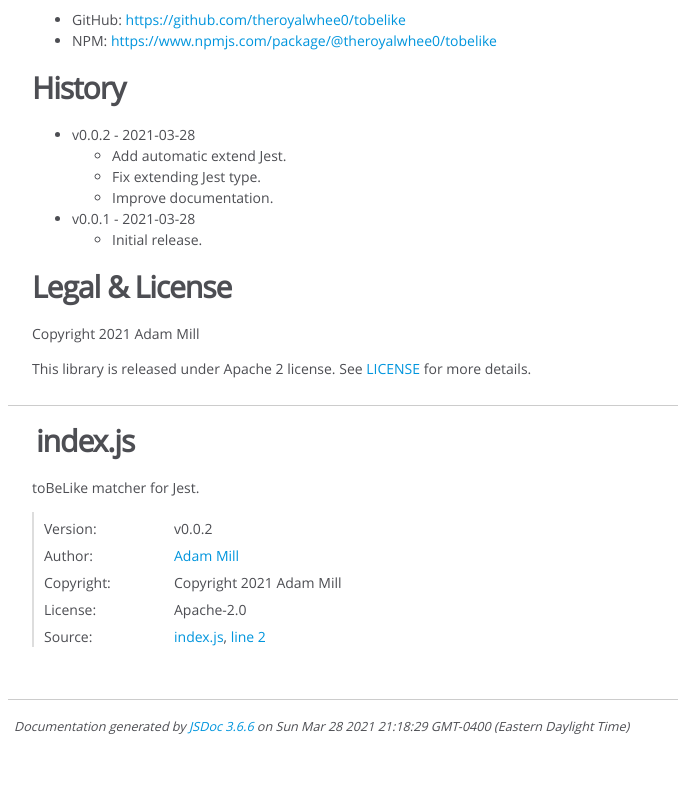
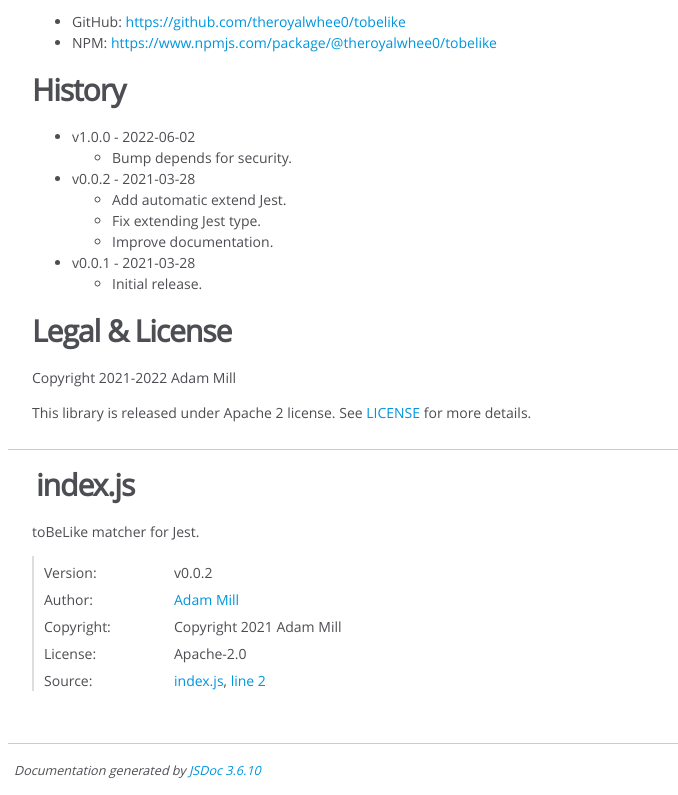
Before and after one commit to theroyalwhee0/tobelike, a website: page docs/index.html in a window 1280 px wide. Shown: the part 1468-2263 px from the top of the page, without its empty margins (0-678 px from the left). Before the commit the page ends 2219 px from the top, so only its background shows below. Drawn offline with Linux system fonts and the light colour scheme.

Commit message:
Bump version for security. Fix doc generation.

```diff
--- a/docs/index.html
+++ b/docs/index.html
@@ -46,9 +46,9 @@
         <article><h1>tobelike</h1>
 <p>toBeLike matcher for Jest.</p>
 <h2>Installation</h2>
-<p>npm install @theroyalwhee0/tobelike</p>
+<p><code>npm install @theroyalwhee0/tobelike</code></p>
 <p><em>or</em></p>
-<p>yarn add @theroyalwhee0/tobelike</p>
+<p><code>yarn add @theroyalwhee0/tobelike</code></p>
 <h2>Documentation</h2>
 <p><a href="https://theroyalwhee0.github.io/tobelike/">API Documentation</a></p>
 <p>Supported types:</p>
@@ -94,6 +94,11 @@ expect(100).toBeLike('integer');
 </ul>
 <h2>History</h2>
 <ul>
+<li>v1.0.0 - 2022-06-02
+<ul>
+<li>Bump depends for security.</li>
+</ul>
+</li>
 <li>v0.0.2 - 2021-03-28
 <ul>
 <li>Add automatic extend Jest.</li>
@@ -108,7 +113,7 @@ expect(100).toBeLike('integer');
 </li>
 </ul>
 <h2>Legal &amp; License</h2>
-<p>Copyright 2021 Adam Mill</p>
+<p>Copyright 2021-2022 Adam Mill</p>
 <p>This library is released under Apache 2 license. See <a href="https://github.com/theroyalwhee0/tobelike/blob/master/LICENSE">LICENSE</a> for more details.</p></article>
     </section>
 
@@ -235,7 +240,7 @@ expect(100).toBeLike('integer');
 <br class="clear">
 
 <footer>
-    Documentation generated by <a href="https://github.com/jsdoc/jsdoc">JSDoc 3.6.6</a> on Sun Mar 28 2021 21:18:29 GMT-0400 (Eastern Daylight Time)
+    Documentation generated by <a href="https://github.com/jsdoc/jsdoc">JSDoc 3.6.10</a>
 </footer>
 
 <script> prettyPrint(); </script>
```
Also changed, not shown: docs/global.html (+1 -1 lines), docs/index.js.html (+1 -1 lines), docs/matchers.js.html (+1 -1 lines), package.json (+10 -10 lines), README.md, 1 other file.
